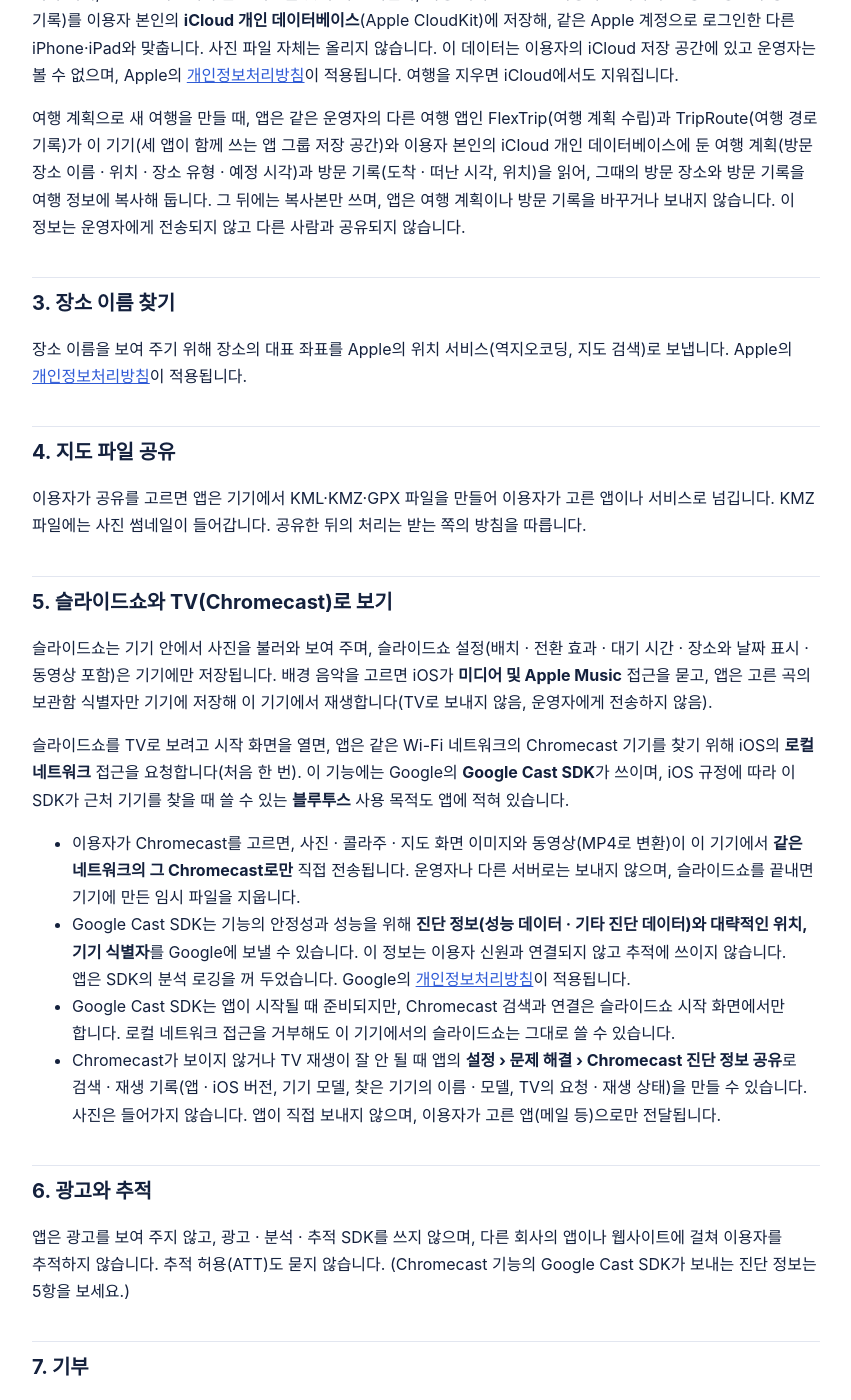
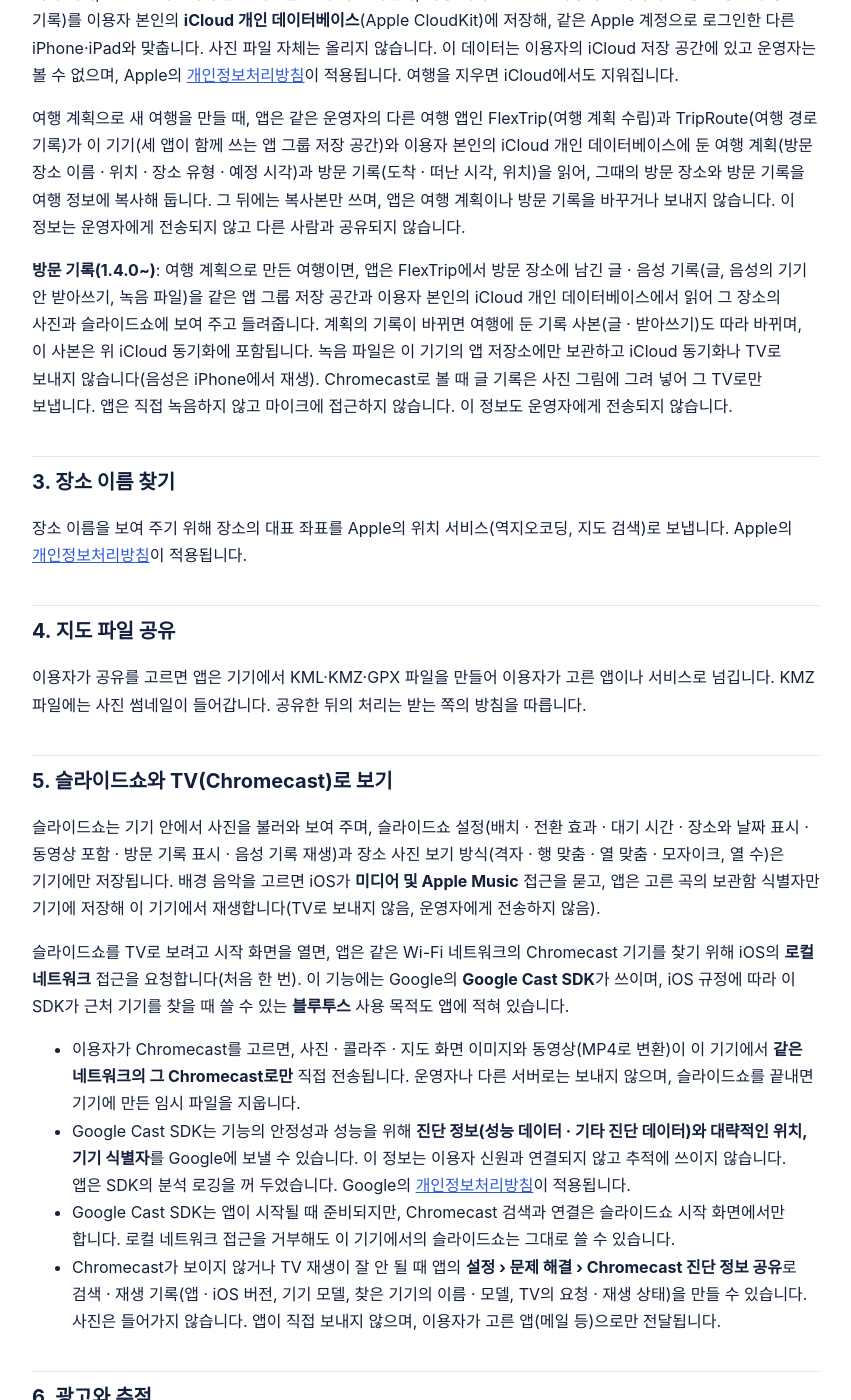
Before and after one commit to yjinchoi/tripphoto-support, a Jekyll site: the page built from privacy.md, in a window 1280 px wide and 1400 px high, scrolled down 571 px. Shown: the whole window, without its empty margins (214-1065 px from the left). Built offline with Jekyll 4.4.1, drawn with Linux system fonts in a browser that asks for light colours; some of the changed text lies outside the part shown.

Commit message:
Privacy policy: TripPhoto 1.4 visit notes (effective 2026-11-25) (#1)
* Privacy policy: TripPhoto 1.4 visit notes from FlexTrip (text, transcripts, recordings kept on the device; text drawn into Chromecast pictures). Effective date set when published with the 1.4.0 submission

Co-Authored-By: Claude Opus 5.5 <noreply@anthropic.com>

* Privacy policy 1.4.0 ready to publish: effective November 25, 2026; the slideshow's visit-note switches and the place photo layout are kept on the device

Co-Authored-By: Claude Opus 5.5 <noreply@anthropic.com>

---------

Co-authored-by: 최용진 <yjinchoi@ariatech.kr>
Co-authored-by: Claude Opus 5.5 <noreply@anthropic.com>

```diff
--- a/privacy.md
+++ b/privacy.md
@@ -7,7 +7,7 @@ description: TripPhoto 앱이 어떤 정보를 어디에 저장하고 누구에
 ---
 # 개인정보처리방침
 
-<p class="meta">시행일: 2026년 11월 6일</p>
+<p class="meta">시행일: 2026년 11월 25일</p>
 
 TripPhoto(이하 "앱")는 사진 보관함의 여행 사진으로 앨범과 여행 동선을 만드는 iOS 앱입니다. 앱 운영자(JJ Lab)는 회원 가입을 받지 않고, 이용자의 사진이나 여행 정보를 받아 보관하는 서버를 운영하지 않습니다.
 
@@ -19,6 +19,8 @@ iCloud 동기화가 켜져 있으면(기본값, 설정에서 끌 수 있음) 여
 
 여행 계획으로 새 여행을 만들 때, 앱은 같은 운영자의 다른 여행 앱인 FlexTrip(여행 계획 수립)과 TripRoute(여행 경로 기록)가 이 기기(세 앱이 함께 쓰는 앱 그룹 저장 공간)와 이용자 본인의 iCloud 개인 데이터베이스에 둔 여행 계획(방문 장소 이름 · 위치 · 장소 유형 · 예정 시각)과 방문 기록(도착 · 떠난 시각, 위치)을 읽어, 그때의 방문 장소와 방문 기록을 여행 정보에 복사해 둡니다. 그 뒤에는 복사본만 쓰며, 앱은 여행 계획이나 방문 기록을 바꾸거나 보내지 않습니다. 이 정보는 운영자에게 전송되지 않고 다른 사람과 공유되지 않습니다.
 
+**방문 기록(1.4.0~)**: 여행 계획으로 만든 여행이면, 앱은 FlexTrip에서 방문 장소에 남긴 글 · 음성 기록(글, 음성의 기기 안 받아쓰기, 녹음 파일)을 같은 앱 그룹 저장 공간과 이용자 본인의 iCloud 개인 데이터베이스에서 읽어 그 장소의 사진과 슬라이드쇼에 보여 주고 들려줍니다. 계획의 기록이 바뀌면 여행에 둔 기록 사본(글 · 받아쓰기)도 따라 바뀌며, 이 사본은 위 iCloud 동기화에 포함됩니다. 녹음 파일은 이 기기의 앱 저장소에만 보관하고 iCloud 동기화나 TV로 보내지 않습니다(음성은 iPhone에서 재생). Chromecast로 볼 때 글 기록은 사진 그림에 그려 넣어 그 TV로만 보냅니다. 앱은 직접 녹음하지 않고 마이크에 접근하지 않습니다. 이 정보도 운영자에게 전송되지 않습니다.
+
 ## 3. 장소 이름 찾기
 장소 이름을 보여 주기 위해 장소의 대표 좌표를 Apple의 위치 서비스(역지오코딩, 지도 검색)로 보냅니다. Apple의 [개인정보처리방침](https://www.apple.com/kr/legal/privacy/)이 적용됩니다.
 
@@ -26,7 +28,7 @@ iCloud 동기화가 켜져 있으면(기본값, 설정에서 끌 수 있음) 여
 이용자가 공유를 고르면 앱은 기기에서 KML·KMZ·GPX 파일을 만들어 이용자가 고른 앱이나 서비스로 넘깁니다. KMZ 파일에는 사진 썸네일이 들어갑니다. 공유한 뒤의 처리는 받는 쪽의 방침을 따릅니다.
 
 ## 5. 슬라이드쇼와 TV(Chromecast)로 보기
-슬라이드쇼는 기기 안에서 사진을 불러와 보여 주며, 슬라이드쇼 설정(배치 · 전환 효과 · 대기 시간 · 장소와 날짜 표시 · 동영상 포함)은 기기에만 저장됩니다. 배경 음악을 고르면 iOS가 **미디어 및 Apple Music** 접근을 묻고, 앱은 고른 곡의 보관함 식별자만 기기에 저장해 이 기기에서 재생합니다(TV로 보내지 않음, 운영자에게 전송하지 않음).
+슬라이드쇼는 기기 안에서 사진을 불러와 보여 주며, 슬라이드쇼 설정(배치 · 전환 효과 · 대기 시간 · 장소와 날짜 표시 · 동영상 포함 · 방문 기록 표시 · 음성 기록 재생)과 장소 사진 보기 방식(격자 · 행 맞춤 · 열 맞춤 · 모자이크, 열 수)은 기기에만 저장됩니다. 배경 음악을 고르면 iOS가 **미디어 및 Apple Music** 접근을 묻고, 앱은 고른 곡의 보관함 식별자만 기기에 저장해 이 기기에서 재생합니다(TV로 보내지 않음, 운영자에게 전송하지 않음).
 
 슬라이드쇼를 TV로 보려고 시작 화면을 열면, 앱은 같은 Wi-Fi 네트워크의 Chromecast 기기를 찾기 위해 iOS의 **로컬 네트워크** 접근을 요청합니다(처음 한 번). 이 기능에는 Google의 **Google Cast SDK**가 쓰이며, iOS 규정에 따라 이 SDK가 근처 기기를 찾을 때 쓸 수 있는 **블루투스** 사용 목적도 앱에 적혀 있습니다.
 - 이용자가 Chromecast를 고르면, 사진 · 콜라주 · 지도 화면 이미지와 동영상(MP4로 변환)이 이 기기에서 **같은 네트워크의 그 Chromecast로만** 직접 전송됩니다. 운영자나 다른 서버로는 보내지 않으며, 슬라이드쇼를 끝내면 기기에 만든 임시 파일을 지웁니다.
```
Also changed, not shown: en/privacy.md (+4 -2 lines).
